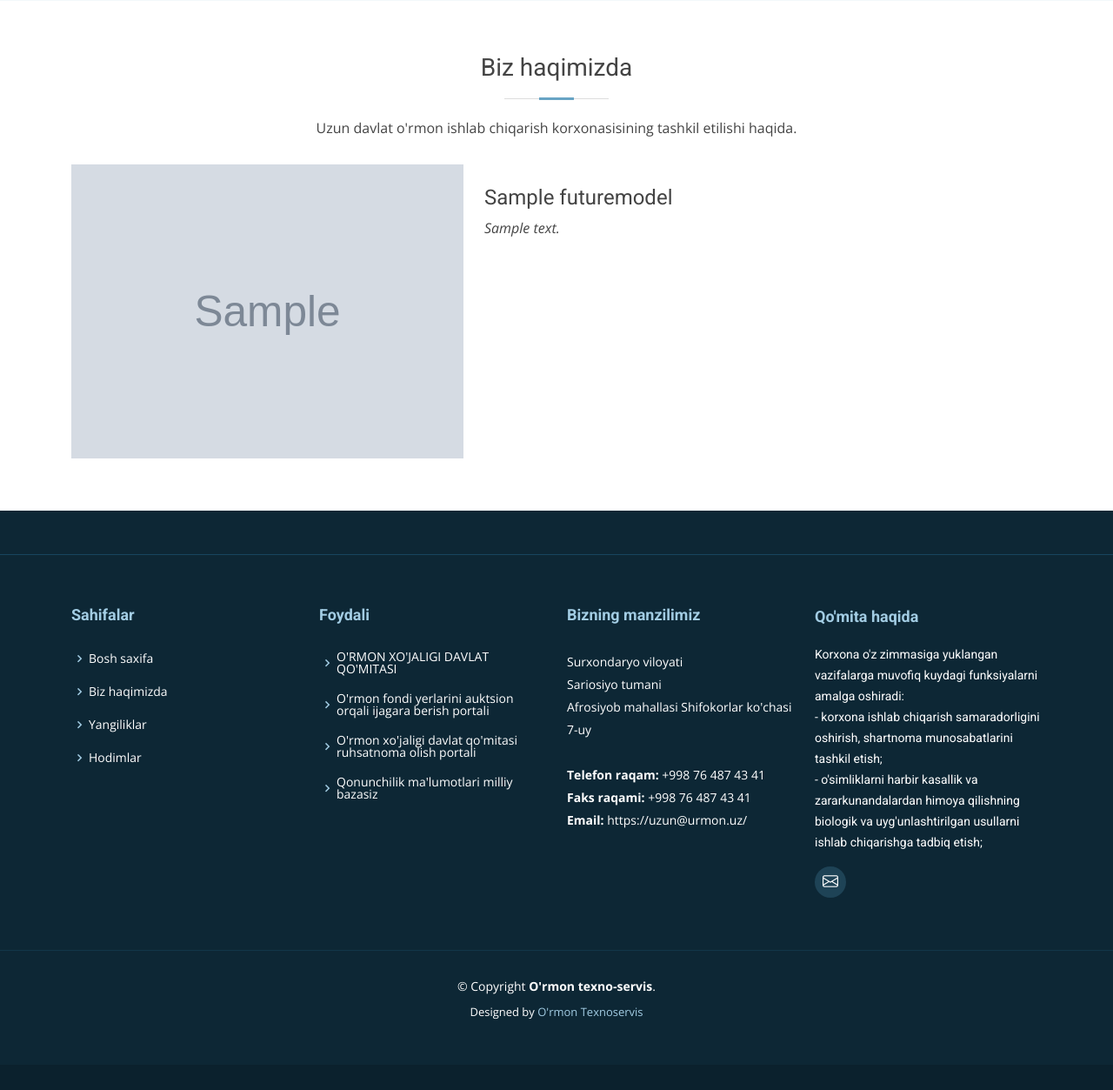
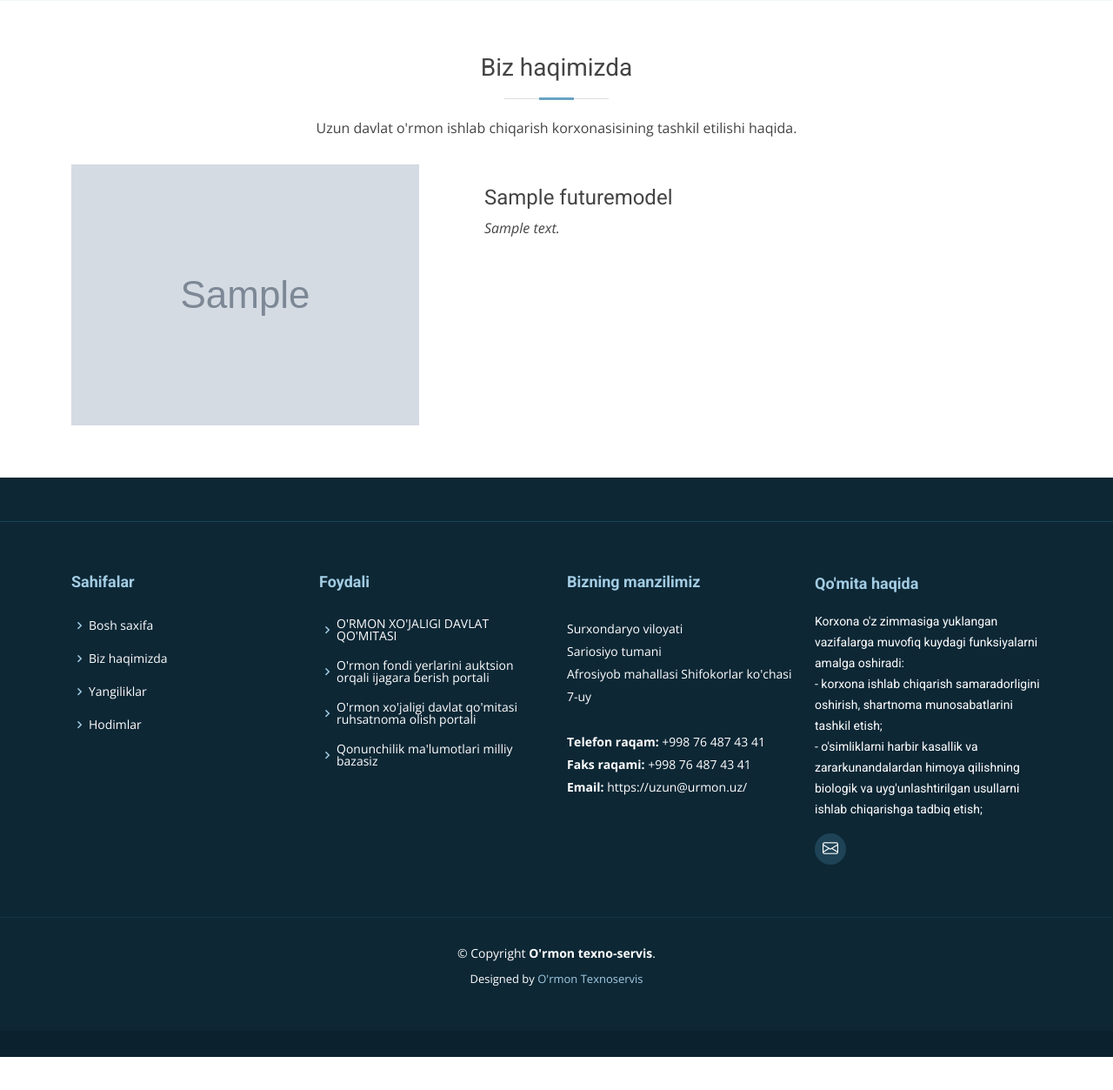
Before and after one commit to Sanjar1996/Uzun, a Django app: page / in a window 1280 px wide. Shown: the part 1830-3083 px from the top of the page at 87% size. After the commit the page ends 3045 px from the top, so only its background shows below. Run offline with Django 3.2, Linux system fonts and the light colour scheme; tables that the repository leaves empty hold one stand-in row (values such as "Sample post"); grey boxes marked "Sample" are stand-in pictures; some libraries are stand-ins or nearby versions.

Commit message:
src/static/css/style.css changed

```diff
--- a/src/static/css/style.css
+++ b/src/static/css/style.css
@@ -907,9 +907,9 @@ section {
   margin-bottom: 0;
 }
 
-.features .img-fluid{
+/*.features .img-fluid{
   width: 500px;
-}
+*/}
 /*--------------------------------------------------------------
 # About
 --------------------------------------------------------------*/
--- a/src/templates/home.html
+++ b/src/templates/home.html
@@ -118,8 +118,8 @@
         </div>
 
       {% for future in future_model %}
-        <div class="row rasm1" data-aos="fade-up">
-          <div class="col-md-5 rasm2">
+        <div class="row" data-aos="fade-up">
+          <div class="col-md-5">
           {% if future.image %}
             <img src="{{ future.image.url }}" class="img-fluid" alt="{{ future.title }}">
           {% endif %}
```
